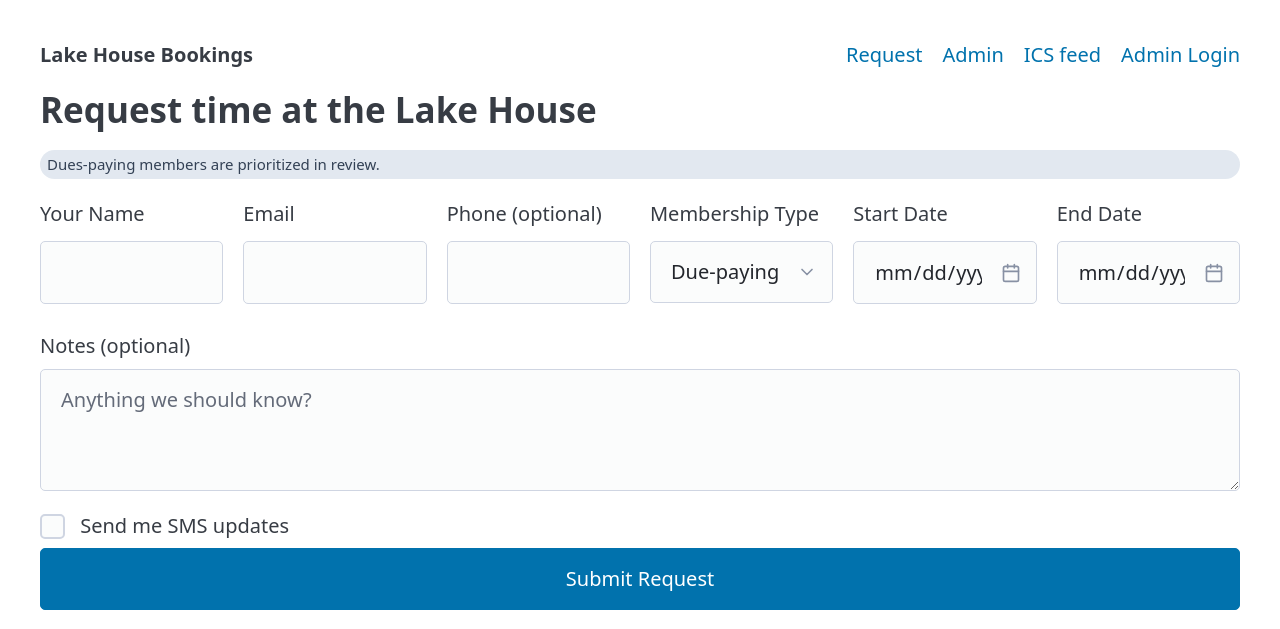
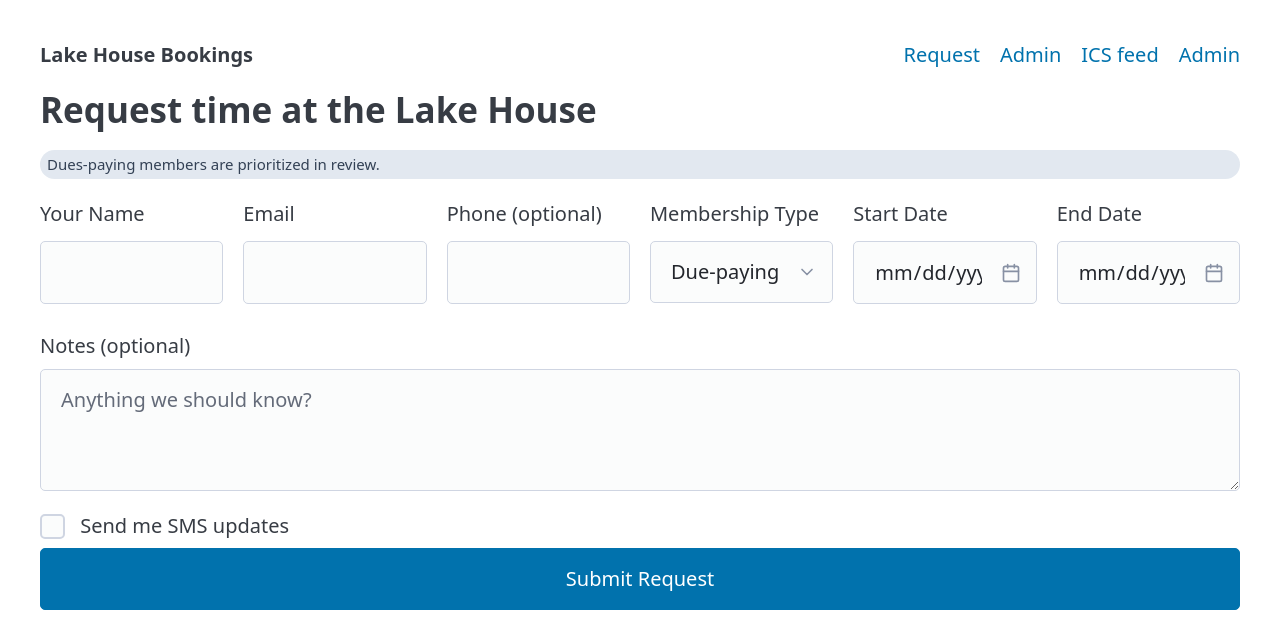
Before and after one commit to ramasmith/lakehouse2, a Flask app: page / in a window 1280 px wide. Shown: the top 629 px of the page. Run offline with Flask 3, Linux system fonts and the light colour scheme; some libraries are stand-ins or nearby versions.

Commit message:
Update base.html

```diff
--- a/templates/base.html
+++ b/templates/base.html
@@ -24,7 +24,7 @@
         {% if session.get('is_admin') %}
           <li><a href="{{ url_for('admin_logout') }}">Logout</a></li>
         {% else %}
-          <li><a href="{{ url_for('admin_login') }}">Admin Login</a></li>
+          <li><a href="{{ url_for('admin_login') }}">Admin</a></li>
         {% endif %}
       </ul>
     </nav>
```
